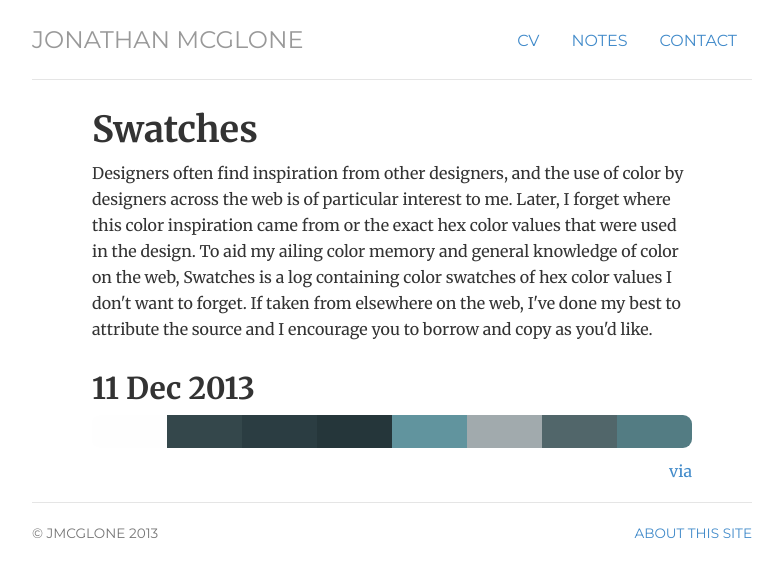
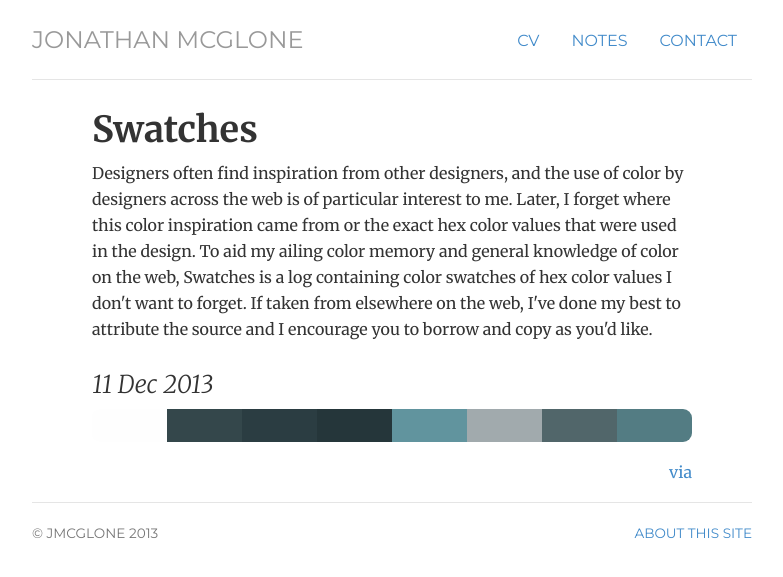
Before and after one commit to jmcglone/jmcglone.github.io, a Jekyll site: the page built from swatches/index.html, in a window 1280 px wide. Shown: the top 577 px of the page, without its empty margins (248-1031 px from the left). Built offline with Jekyll 4.4.1, drawn with Linux system fonts in a browser that asks for light colours.

Commit message:
Update style.css
adjusting font size for hex value

```diff
--- a/css/style.css
+++ b/css/style.css
@@ -35,16 +35,16 @@
 
 /* Note */
 .note, .contact, .about, .error, .swatches { width: 600px; margin: 0 auto; line-height: 26px; }
-.note h2.date { font-size: 24.5px; font-weight: 300; font-style: italic; }
+.note h2.date, .swatch-log h2.date { font-size: 24.5px; font-weight: 300; font-style: italic; }
 
 /* Swatches */
 .swatch-log { margin: 30px auto; height: 100px; }
 ul.swatch { list-style: none; margin: 0 auto; padding: 0; }
-ul.swatch li { display: inline; float: left; height: 33px; width: 75px; text-indent: -9999px; }
+ul.swatch li { display: inline; float: left; height: 33px; width: 75px; text-indent: -9999px; font-size: 14px; text-align: center; }
 ul.swatch li:hover { height: 49px; width: 75px; vertical-align: middle; text-indent: 0; }
 ul.swatch li:last-child { webkit-border-top-right-radius: 9px; -webkit-border-bottom-right-radius: 9px; -moz-border-radius-topright: 9px; -moz-border-radius-bottomright: 9px; border-top-right-radius: 9px; border-bottom-right-radius: 9px; }
 ul.swatch li:first-child { webkit-border-top-left-radius: 9px; -webkit-border-bottom-left-radius: 9px; -moz-border-radius-topleft: 9px; -moz-border-radius-bottomleft: 9px; border-top-left-radius: 9px; border-bottom-left-radius: 9px; }
-.swatch-log p { clear: left; margin-top: 10px;  }
+.swatch-log p { clear: left; margin-top: 17px;  }
 
 /* CV */
 .cv {line-height: 23px; width: 650px; margin: 0 auto;}
```
